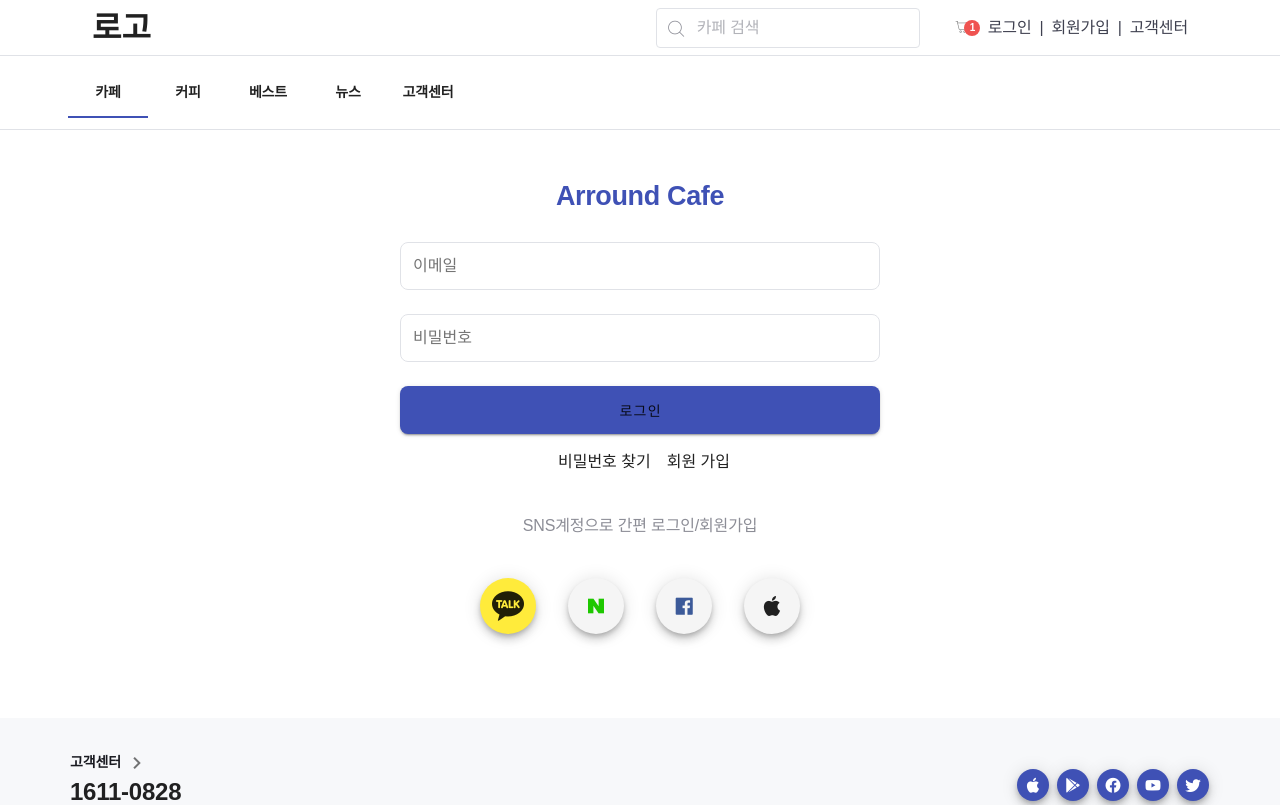
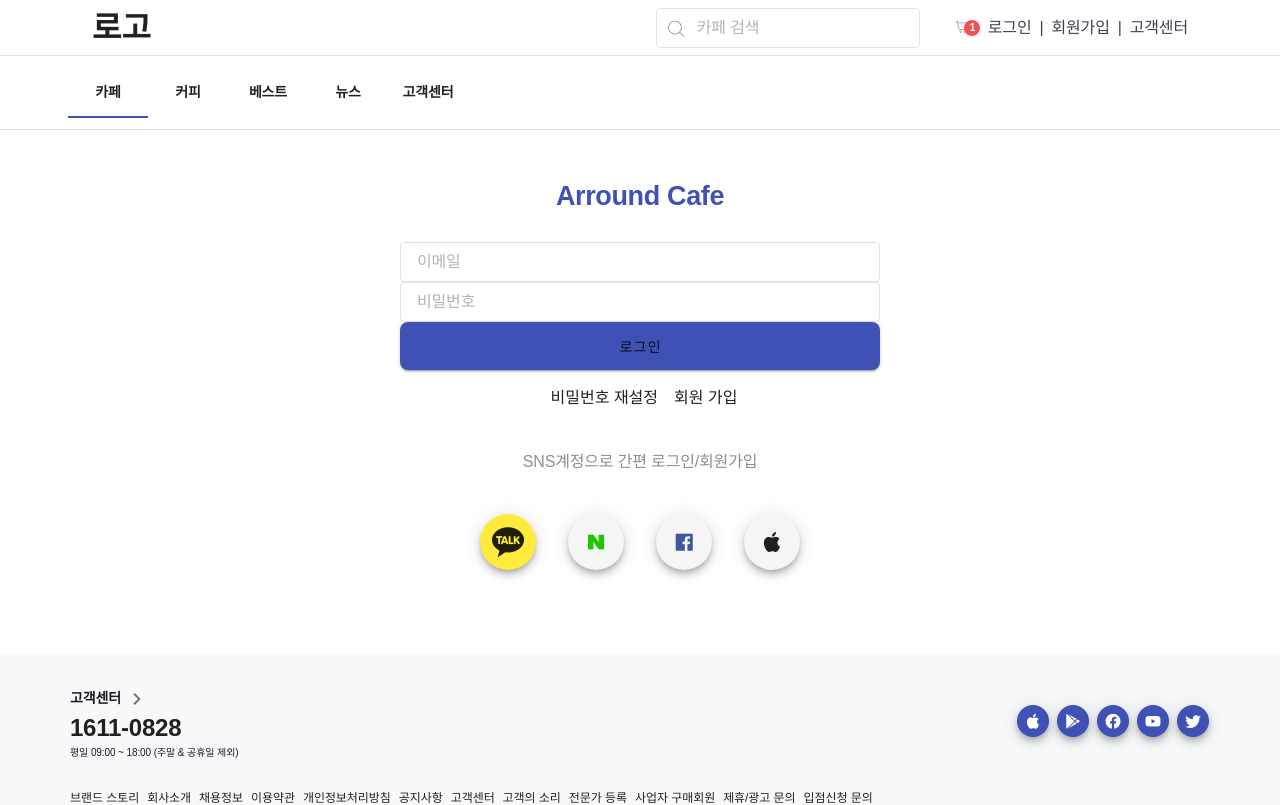
Before and after one commit to sknyuki/AroundCafe, a Vue app in the folder cafefront/around_cafe/: page /login in a window 1280 px wide. Shown: the top 805 px of the page. Built offline with nearby package versions, Linux system fonts and the light colour scheme.

Commit message:
✅ Add LoginPage [FMMS]

```diff
--- a/cafefront/around_cafe/src/assets/scss/components/account/_login.scss
+++ b/cafefront/around_cafe/src/assets/scss/components/account/_login.scss
@@ -1,28 +1,10 @@
 .login {
   padding: 40px;
   &-header {
-    @include flexbox(center);
     @include text-style(18);
+    text-align: center;
     margin-bottom: 32px;
     color: $indigo;
-  }
-
-  &-form {
-    input {
-      margin-bottom: 24px;
-      width: 100%;
-      height: 48px;
-      border: 1px solid $border;
-      border-radius: 8px;
-
-      ::placeholder {
-        color: $tertiary;
-        font-size: 1rem;
-      }
-    }
-    input {
-      padding: 12px;
-    }
   }
 
   &-button {
@@ -73,16 +55,8 @@
     &-section {
       @include flexbox(center);
     }
-
     &-form {
-      input {
-        width: 480px;
-      }
-    }
-    &-button {
-      &-vuti {
-        width: 480px;
-      }
+      width: 480px;
     }
   }
 }
--- a/cafefront/around_cafe/src/components/account/LoginForm.vue
+++ b/cafefront/around_cafe/src/components/account/LoginForm.vue
@@ -9,20 +9,24 @@
         <form class="login-form" action="/" method="POST">
           <div class="login-form-member">
             <div class="login-form-id">
+              <div class="account-input">
                 <input
-                class="login-input"
+                  class="form-input"
                   type="email"
                   placeholder="이메일"
                   required
                 />
               </div>
+            </div>
             <div class="login-form-pw">
+              <div class="account-input">
                 <input
-                class="login-input"
+                  class="form-input"
                   type="password"
                   placeholder="비밀번호"
                   required
                 />
+              </div>
             </div>
           </div>
 
@@ -34,7 +38,9 @@
             <div class="login-util-content">
               <ul>
                 <li class="login-util-pw">
-                  <a href="">비밀번호 찾기</a>
+                  <router-link :to="{ name: 'PasswordPage' }"
+                    >비밀번호 재설정</router-link
+                  >
                 </li>
                 <li class="login-util-sign">
                   <router-link :to="{ name: 'SignUpPage' }"
```
Lines whose indentation alone changed are shown as unchanged.
